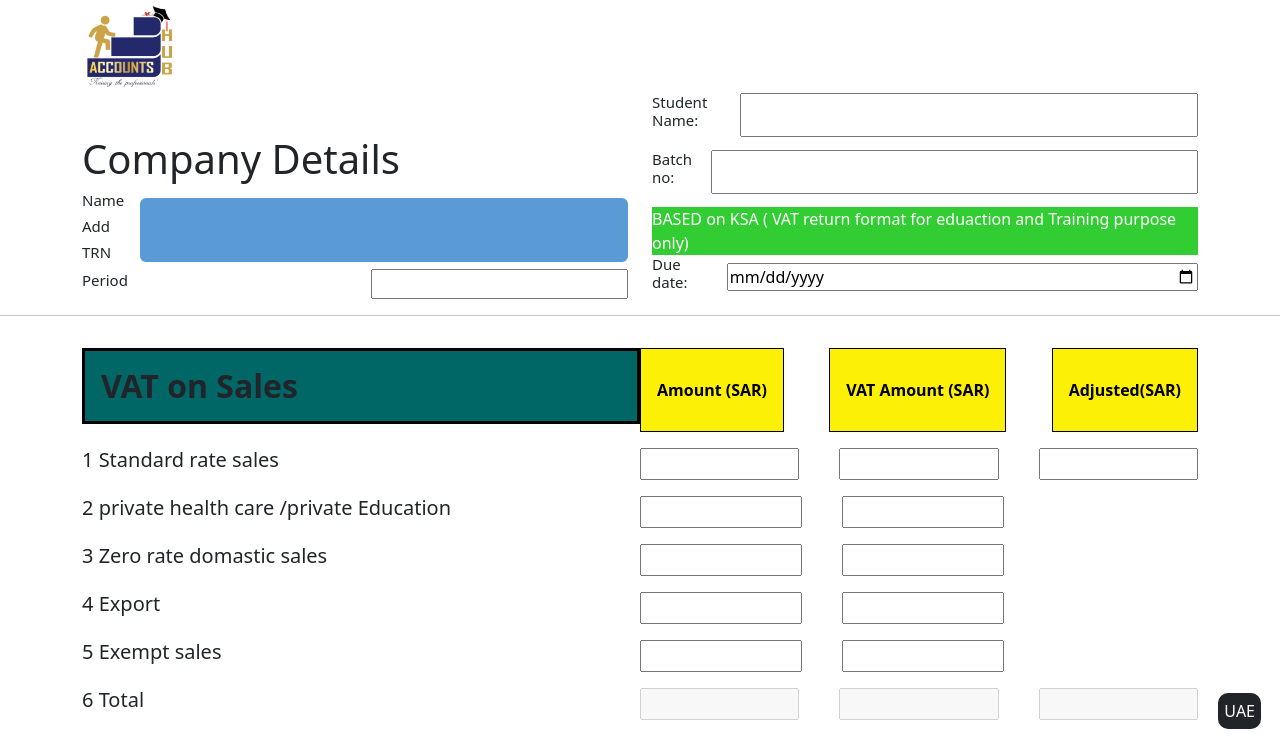
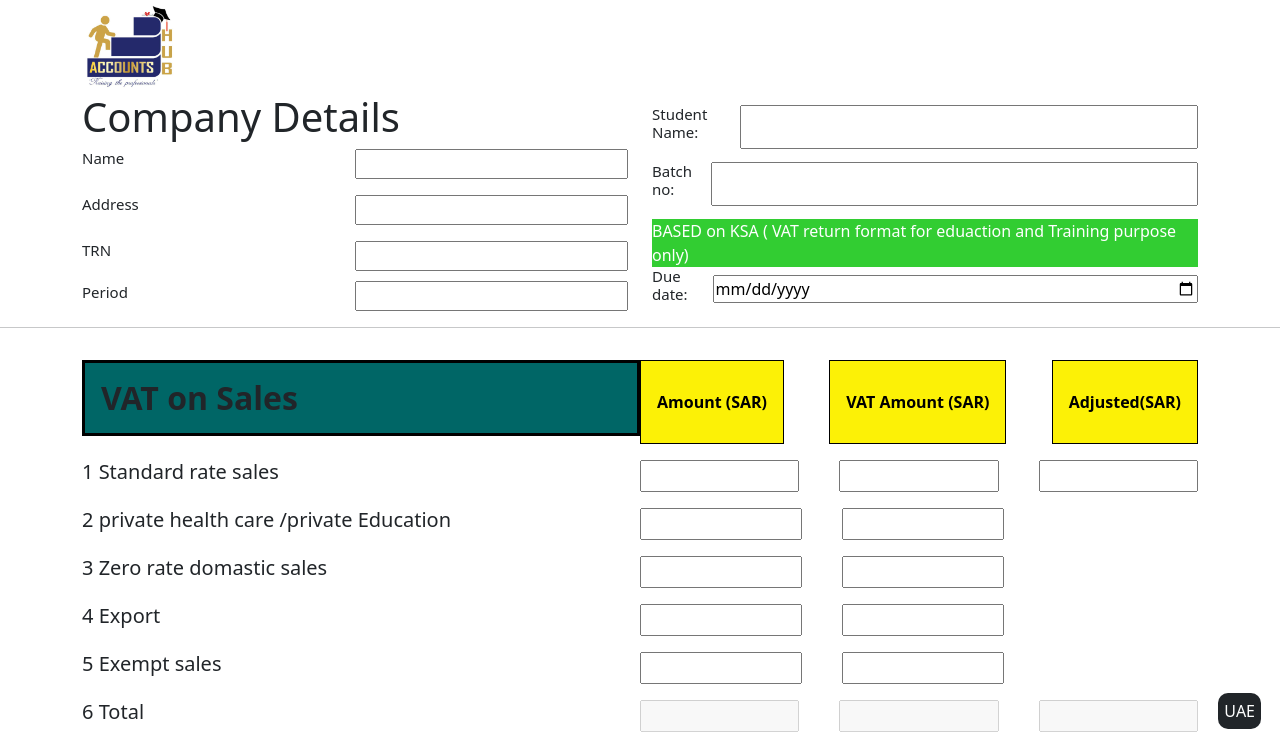
Before and after one commit to Codie123/accounts-hub-form, a website: page ksa.html in a window 1280 px wide. Shown: the top 742 px of the page. Drawn offline with nearby package versions, Linux system fonts and the light colour scheme.

Commit message:
Updated by Codie123
Mod : Modified the company details section.

```diff
--- a/ksa.html
+++ b/ksa.html
@@ -46,11 +46,25 @@
             <h1>Company Details</h1>
             <div class="head-sub">
               <div class="sub-I">
-                <h2>Name</h2>
-                <h2>Add</h2>
-                <h2>TRN</h2>
+                <div class="cmp-det">
+                  <h2 class="col-6">Name</h2>
+                  <input type="text" class="col-6" name="name" id="cmp-name" />
+                </div>
+                <div class="cmp-det">
+                  <h2 class="col-6">Address</h2>
+                  <input
+                    type="textarea"
+                    class="col-6"
+                    name="address"
+                    id="cmp-address"
+                  />
+                </div>
+                <div class="cmp-det">
+                  <h2 class="col-6">TRN</h2>
+                  <input type="text" class="col-6" name="trn" id="cmp-trn" />
+                </div>
               </div>
-              <div class="sub-II"></div>
+              <!-- <div class="sub-II"></div> -->
             </div>
             <div class="period">
               <h3 class="col-6">Period</h3>
@@ -77,7 +91,9 @@
           </div>
         </div>
       </header>
+
       <hr />
+
       <section class="sec-I">
         <div class="container">
           <div class="row">
--- a/style.css
+++ b/style.css
@@ -18,6 +18,13 @@ body{
 .head-cont-I h1{
     /* font-size: 15px; */
 }
+.head-cont-I .sub-I{
+    display: flex;
+    flex-direction: column;
+    gap: 1rem;
+    width: 100%;
+}
+
 .sub-I h2, .period h3{
     font-size: 15px;
     font-weight: 200;
@@ -26,7 +33,7 @@ body{
     display: flex;
     align-items: center;
     gap: 1rem;
-
+    margin-bottom: 10px;
 }
 .sub-II{
     width: 100%;
@@ -37,7 +44,7 @@ body{
 .period{
     display: flex;
     align-items: center;
-    gap: 1rem;
+    /* gap: 1rem; */
 }
 .period input {
     width: 100%;
@@ -148,6 +155,10 @@ body{
 .cuz-jf-g input{
     width: auto;
 }
+.cmp-det{
+    display: flex;
+    /* gap: 1rem; */
+}
 /* ends */
 
 
```
Also changed, not shown: index.html (+18 -4 lines).
